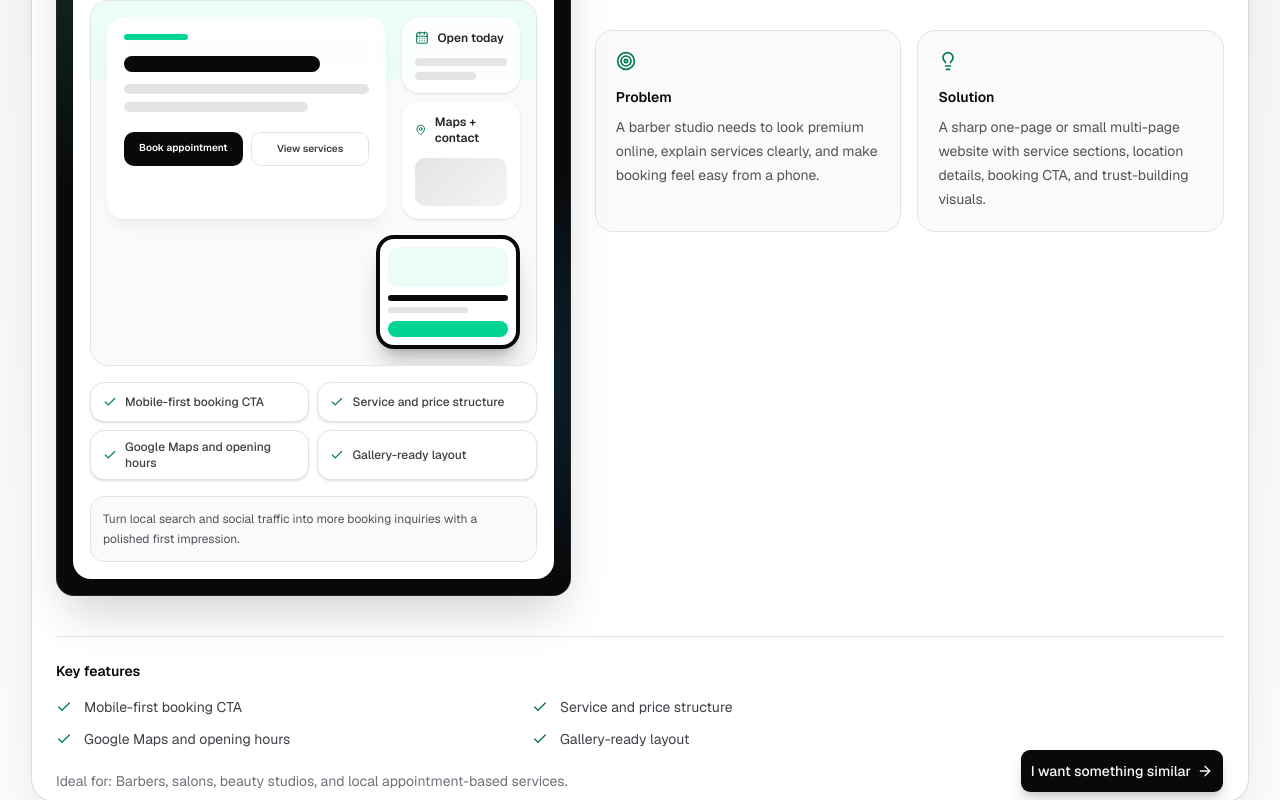
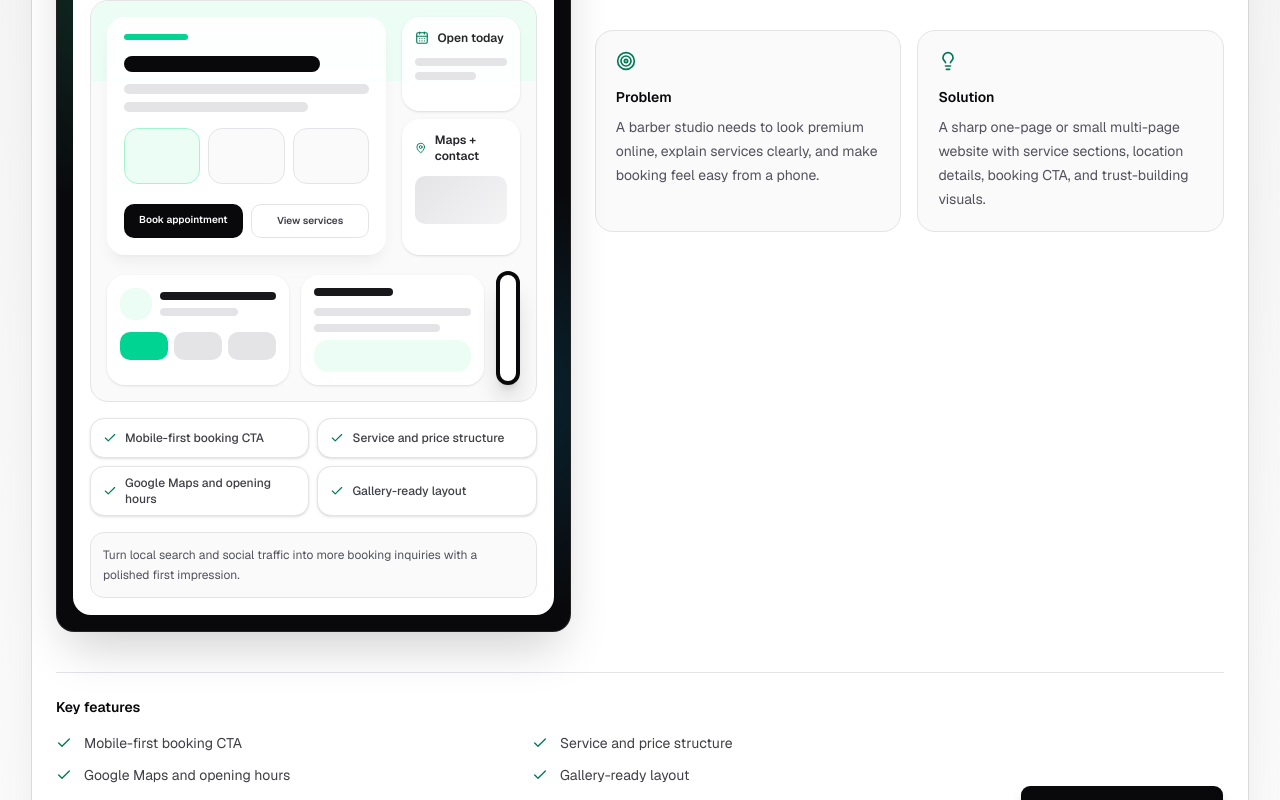
Before and after one commit to RadoslavPetkow/rado-web-studio, a Next.js app: page /projects in a window 1280 px wide. Shown: the part 800-1600 px from the top of the page. Built offline with nearby package versions, Linux system fonts and the light colour scheme; no server answers.

Commit message:
Polish hero stats and project mockups

```diff
--- a/src/app/page.tsx
+++ b/src/app/page.tsx
@@ -198,8 +198,8 @@ function HeroSection({ dictionary, locale, localized }: Required<PublicPageProps
 
               <div className="mt-8 grid grid-cols-2 gap-3">
                 <div className="rounded-2xl border border-white/10 bg-white p-4 text-zinc-950">
-                  <p className="text-3xl font-semibold">6</p>
-                  <p className="mt-1 text-sm text-zinc-600">{dictionary.home.processHeading.eyebrow}</p>
+                  <p className="text-3xl font-semibold">{hero.processStatValue}</p>
+                  <p className="mt-1 text-sm text-zinc-600">{hero.processStatLabel}</p>
                 </div>
                 <div className="rounded-2xl bg-emerald-300 p-4 text-emerald-950">
                   <p className="text-3xl font-semibold">MVP</p>
@@ -217,11 +217,11 @@ function HeroSection({ dictionary, locale, localized }: Required<PublicPageProps
 function ValuePointsSection({ dictionary }: { dictionary: Dictionary }) {
   return (
     <section className="bg-zinc-950 px-4 pb-10 sm:px-6 lg:px-8">
-      <div className="mx-auto grid w-full max-w-7xl gap-3 sm:grid-cols-2 lg:grid-cols-4">
+      <div className="mx-auto grid w-full max-w-6xl grid-cols-1 items-stretch gap-4 sm:grid-cols-2 lg:grid-cols-4">
         {dictionary.home.valuePoints.map((point) => (
           <div
             key={point}
-            className="flex min-h-16 items-center justify-center gap-3 rounded-2xl border border-white/10 bg-white/[0.06] px-4 py-3 text-center text-white shadow-lg shadow-zinc-950/10"
+            className="flex min-h-18 items-center justify-center gap-3 rounded-2xl border border-white/10 bg-white/[0.06] px-4 py-4 text-center text-white shadow-lg shadow-zinc-950/10"
           >
             <BadgeCheck className="size-5 shrink-0 text-emerald-300" />
             <span className="text-sm font-medium leading-5 text-zinc-200">{point}</span>
--- a/src/components/site/project-mockup.tsx
+++ b/src/components/site/project-mockup.tsx
@@ -93,6 +93,11 @@ export function ProjectMockup({ project, labels = en.projectMockup }: ProjectMoc
               <div className="h-4 w-4/5 rounded-full bg-zinc-950" />
               <div className="mt-3 h-2.5 w-full rounded-full bg-zinc-200" />
               <div className="mt-2 h-2.5 w-3/4 rounded-full bg-zinc-200" />
+              <div className="mt-4 grid gap-2 sm:grid-cols-3">
+                <span className={`h-14 rounded-xl border ${style.border} ${style.soft}`} />
+                <span className="h-14 rounded-xl border border-zinc-200 bg-zinc-50" />
+                <span className="h-14 rounded-xl border border-zinc-200 bg-zinc-50" />
+              </div>
               <div className="mt-5 grid gap-2 sm:grid-cols-2">
                 <span className="rounded-lg bg-zinc-950 px-3 py-2 text-center text-[10px] font-semibold leading-4 text-white">
                   {labels[style.primaryKey]}
@@ -124,8 +129,32 @@ export function ProjectMockup({ project, labels = en.projectMockup }: ProjectMoc
             </div>
           </div>
 
-          <div className="relative mt-4 flex justify-end">
-            <div className="w-full max-w-32 rounded-2xl border-4 border-zinc-950 bg-white p-2 shadow-xl shadow-zinc-950/20 sm:max-w-36">
+          <div className="relative mt-4 grid gap-3 sm:grid-cols-[1fr_auto] sm:items-end">
+            <div className="grid gap-3 sm:grid-cols-2">
+              <div className="rounded-2xl border border-white/80 bg-white/90 p-3 shadow-sm">
+                <div className="flex items-center gap-2">
+                  <span className={`size-8 rounded-xl ${style.soft}`} />
+                  <div className="min-w-0 flex-1">
+                    <span className="block h-2 rounded-full bg-zinc-900" />
+                    <span className="mt-2 block h-2 w-2/3 rounded-full bg-zinc-200" />
+                  </div>
+                </div>
+                <div className="mt-3 grid grid-cols-3 gap-1.5">
+                  <span className={`h-7 rounded-lg ${style.accent}`} />
+                  <span className="h-7 rounded-lg bg-zinc-200" />
+                  <span className="h-7 rounded-lg bg-zinc-200" />
+                </div>
+              </div>
+              <div className="rounded-2xl border border-white/80 bg-white/90 p-3 shadow-sm">
+                <div className="h-2 w-1/2 rounded-full bg-zinc-900" />
+                <div className="mt-3 grid gap-2">
+                  <span className="h-2 rounded-full bg-zinc-200" />
+                  <span className="h-2 w-4/5 rounded-full bg-zinc-200" />
+                  <span className={`h-8 rounded-xl ${style.soft}`} />
+                </div>
+              </div>
+            </div>
+            <div className="w-full max-w-32 justify-self-end rounded-2xl border-4 border-zinc-950 bg-white p-2 shadow-xl shadow-zinc-950/20 sm:max-w-36">
               <div className={`h-10 rounded-lg ${style.soft}`} />
               <div className="mt-2 h-1.5 rounded-full bg-zinc-950" />
               <div className="mt-1.5 h-1.5 w-2/3 rounded-full bg-zinc-200" />
--- a/src/i18n/dictionaries/bg.ts
+++ b/src/i18n/dictionaries/bg.ts
@@ -82,6 +82,8 @@ export const bg = {
       ],
       priceLabel: "Достъпна начална точка",
       proLabel: "Премиум изпълнение с ясен обхват",
+      processStatValue: "6 стъпки",
+      processStatLabel: "От запитване до старт",
     },
     valuePoints: [
       "Създадено за доверие и запитвания",
--- a/src/i18n/dictionaries/en.ts
+++ b/src/i18n/dictionaries/en.ts
@@ -76,6 +76,8 @@ export const en = {
       ],
       priceLabel: "Accessible starting point",
       proLabel: "Premium execution, focused scope",
+      processStatValue: "6 steps",
+      processStatLabel: "From request to launch",
     },
     valuePoints: [
       "Built for trust and inquiries",
--- a/src/i18n/dictionaries/it.ts
+++ b/src/i18n/dictionaries/it.ts
@@ -82,6 +82,8 @@ export const it = {
       ],
       priceLabel: "Punto di partenza accessibile",
       proLabel: "Esecuzione premium, ambito chiaro",
+      processStatValue: "6 fasi",
+      processStatLabel: "Dalla richiesta al lancio",
     },
     valuePoints: [
       "Pensato per fiducia e richieste",
```
